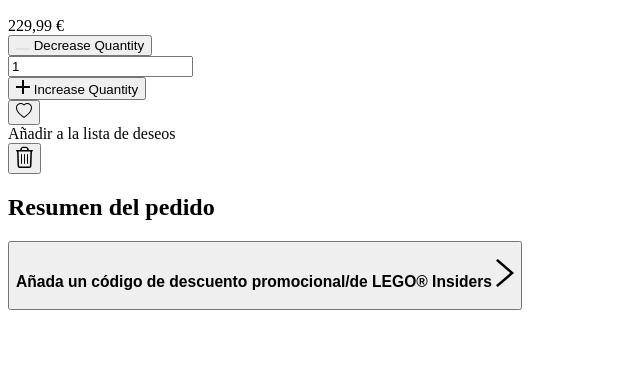
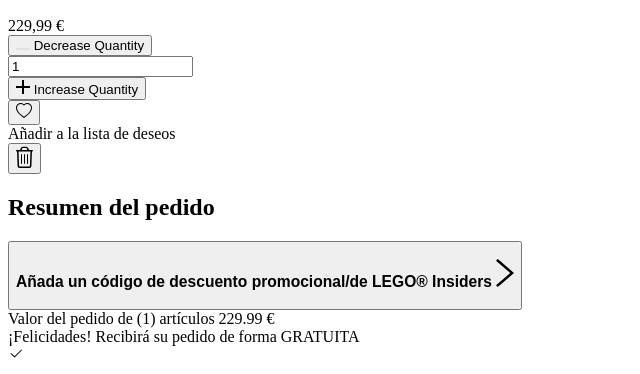
Before and after one commit to ciincin/secondProject, a plain HTML site: page index.html in a window 1280 px wide. Shown: the part 662-1036 px from the top of the page, without its empty margins (0-640 px from the left). Before the commit the page ends 980 px from the top, so only its background shows below. Drawn offline with Linux system fonts and the light colour scheme.

Commit message:
I continued with the rigth side of the cart

```diff
--- a/index.html
+++ b/index.html
@@ -220,8 +220,37 @@
                     <!-- aquí va la funcionalidad de abrir el boton de promociones para añadir el codigo -->
                   </div>
 
+                  <div class="cart-payment-container">
+                    <div class="cart-total-payment">
+                      <span class="cart-price-text"
+                        >Valor del pedido de (1) artículos</span
+                      >
+                      <span class="cart-price">229.99 €</span>
+                    </div>
 
-
+                    <div class="cart-free-delivery">
+                      <div class="cart-congrats">
+                        <span class="cart-congrats-text"
+                          >¡Felicidades! Recibirá su pedido de forma
+                          GRATUITA</span
+                        >
+                      </div>
+                      <div class="cart-green-check">
+                        <svg
+                          xmlns="http://www.w3.org/2000/svg"
+                          width="16"
+                          height="16"
+                          fill="currentColor"
+                          class="bi bi-check2"
+                          viewBox="0 0 16 16"
+                        >
+                          <path
+                            d="M13.854 3.646a.5.5 0 0 1 0 .708l-7 7a.5.5 0 0 1-.708 0l-3.5-3.5a.5.5 0 1 1 .708-.708L6.5 10.293l6.646-6.647a.5.5 0 0 1 .708 0"
+                          />
+                        </svg>
+                      </div>
+                    </div>
+                  </div>
                 </div>
               </div>
             </div>
```
